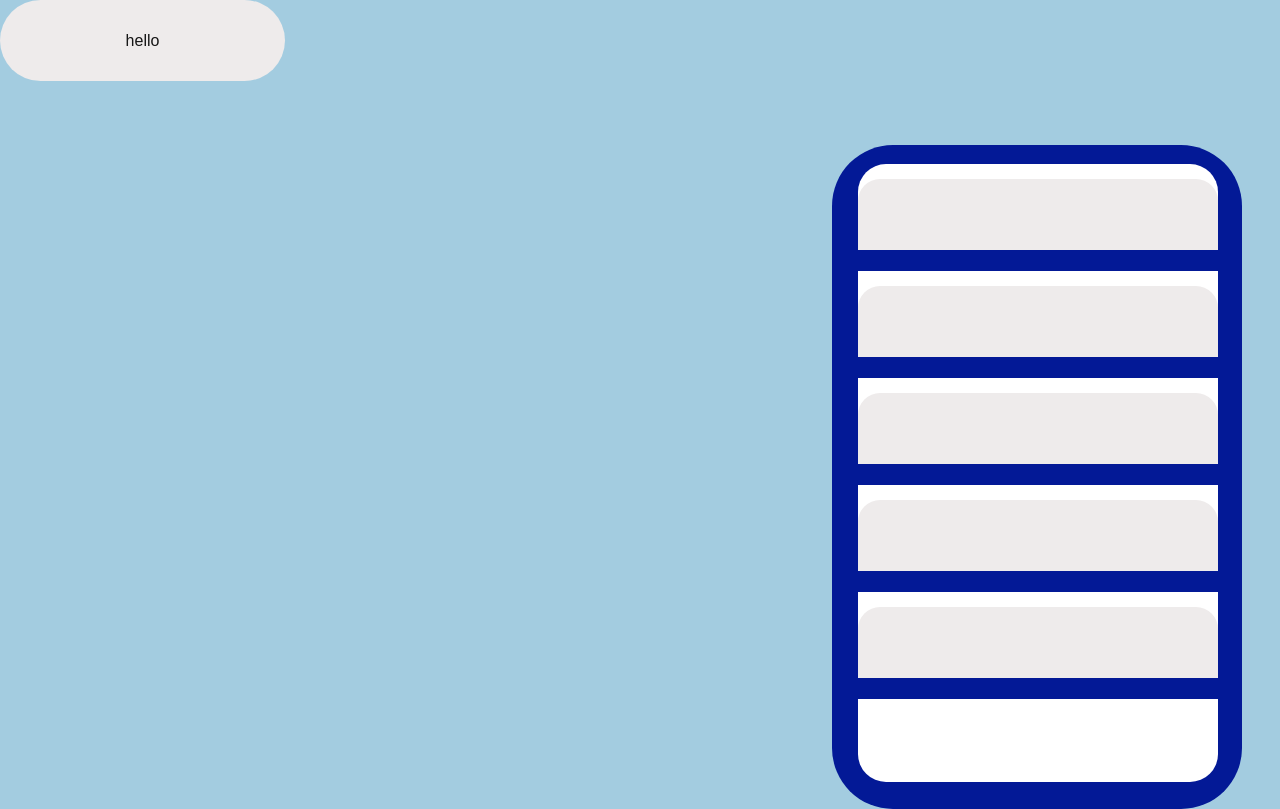
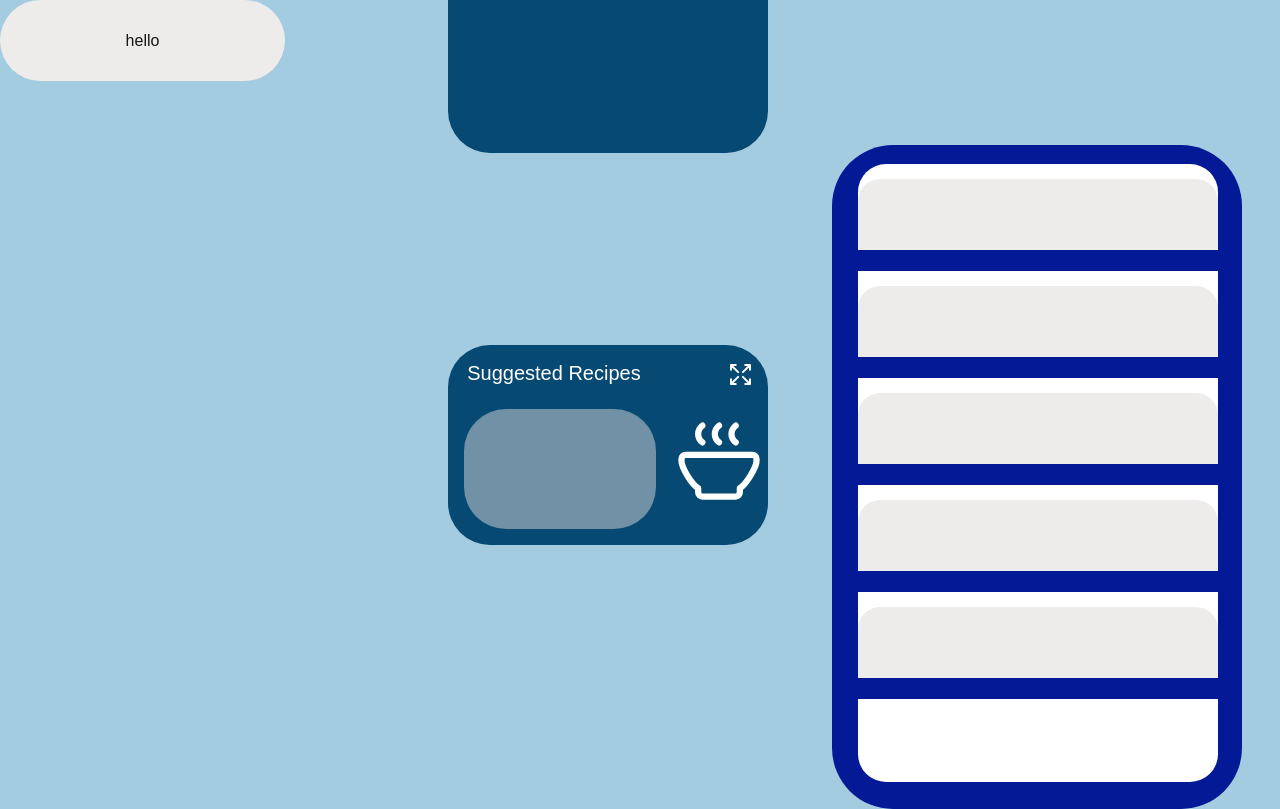
Before and after one commit to ivoryhuoo/Digital-Fridge, a Next.js app in the folder frontend/: page / in a window 1280 px wide. Built offline with nearby package versions, Linux system fonts and the light colour scheme.

Commit message:
yayyyy suggested recipe

```diff
--- a/frontend/src/app/components/expired.js
+++ b/frontend/src/app/components/expired.js
@@ -2,7 +2,6 @@ import styles from "../styles/expired.module.css";
 
 export default function expired() {
     return (
-        <div>
-        </div>
+        <div className={styles.frame}></div>
     )
 }
--- a/frontend/src/app/components/recipe.js
+++ b/frontend/src/app/components/recipe.js
@@ -1,8 +1,41 @@
 import styles from "../styles/recipe.module.css";
 
-export default function expired() {
+export default function recipe() {
     return (
-        <div>
+        <div className={styles.frame}>
+            <svg
+                className={styles.expand_icon}
+                xmlns="http://www.w3.org/2000/svg"
+                width="21"
+                height="21"
+                viewBox="0 0 21 21"
+                fill="none"
+            >
+            <path
+                d="M15.25 1H20M20 1V5.75M20 1L12.875 8.125M5.75 20H1M1 20V15.25M1 20L8.125 12.875M15.25 20H20M20 20V15.25M20 20L12.875 12.875M5.75 1H1M1 1V5.75M1 1L8.125 8.125"
+                stroke="white"
+                stroke-width="2"
+                stroke-linecap="round"
+                stroke-linejoin="round"
+            />
+            </svg>
+
+            <svg
+                className={styles.bowl_icon}
+                xmlns="http://www.w3.org/2000/svg"
+                width="100"
+                height="100"
+                viewBox="0 0 24 24"
+                fill="none">
+            <path d="M12 4C11.6835 4.22717 11.4271 4.52797 11.2528 4.87642C11.0786 5.22488 10.9918 5.6105 11 6C10.9918 6.3895 11.0786 6.77512 11.2528 7.12358C11.4271 7.47203 11.6835 7.77283 12 8M16 4C15.6835 4.22717 15.4271 4.52797 15.2528 4.87642C15.0786 5.22488 14.9918 5.6105 15 6C14.9918 6.3895 15.0786 6.77512 15.2528 7.12358C15.4271 7.47203 15.6835 7.77283 16 8M7.99998 4C7.68348 4.22717 7.42705 4.52797 7.25283 4.87642C7.0786 5.22488 6.99182 5.6105 6.99998 6C6.99182 6.3895 7.0786 6.77512 7.25283 7.12358C7.42705 7.47203 7.68348 7.77283 7.99998 8M4 11H20C20.2652 11 20.5196 11.1054 20.7071 11.2929C20.8946 11.4804 21 11.7348 21 12V12.5C21 14 18.483 18.073 17 19V20C17 20.2652 16.8946 20.5196 16.7071 20.7071C16.5196 20.8946 16.2652 21 16 21H8C7.73478 21 7.48043 20.8946 7.29289 20.7071C7.10536 20.5196 7 20.2652 7 20V19C5.313 17.946 3 14 3 12.5V12C3 11.7348 3.10536 11.4804 3.29289 11.2929C3.48043 11.1054 3.73478 11 4 11Z"
+                stroke="white"
+                stroke-width="1.5"
+                stroke-linecap="round"
+                stroke-linejoin="round"/>
+            </svg>
+            <div className={styles.text}> Suggested Recipes</div>
+            <div className={styles.description}> </div>
         </div>
+
     )
 }
--- a/frontend/src/app/styles/expired.module.css
+++ b/frontend/src/app/styles/expired.module.css
@@ -9,3 +9,14 @@
     --white: #C1C6E1;
     --grey: #D9D9D9;
 }
+
+.frame {
+    position: relative;
+    width: 25%;
+    height: 25vh;
+    background: var(--blue6);
+    border-radius: 42px;
+    margin-right: 3%;
+    margin-top: -10%;
+    margin-left: 35%;
+}
--- a/frontend/src/app/styles/recipe.module.css
+++ b/frontend/src/app/styles/recipe.module.css
@@ -6,6 +6,54 @@
     --blue3: #297BD4;
     --blue4: #031996;
     --blue5: #064972;
+    --blue6: #064972;
     --white: #C1C6E1;
     --grey: #D9D9D9;
 }
+
+.frame {
+    position: relative;
+    width: 25%;
+    height: 25vh;
+    background: var(--blue6);
+    border-radius: 42px;
+    margin-right: 3%;
+    margin-top: 15%;
+    margin-left: 35%;
+}
+
+.description {
+    border-radius: 42px;
+    opacity: 0.5;
+    background: #D9D9D9;
+    width: 60%;
+    height: 15vh;
+    position: relative; /* Or absolute if needed */
+    top: 32%;
+    left: 5%;
+    display: flex;
+    align-items: flex-end;
+    flex-shrink: 0;
+}
+
+.text {
+    position: absolute;
+    margin-top: 4%;
+    margin-left: 6%;
+    font-size: 20px; /* Adjust as needed */
+    color: #ffffff; /* Text color */
+  }
+
+.expand_icon {
+    position: absolute;
+    margin-top: 6%;
+    margin-left: 88%;
+    fill: none;
+}
+
+.bowl_icon {
+    position: absolute;
+    margin-top: 20%;
+    margin-left: 69%;
+    fill: none;
+}
```
Also changed, not shown: 1 other file (tests, documents, lock files or other folders).
